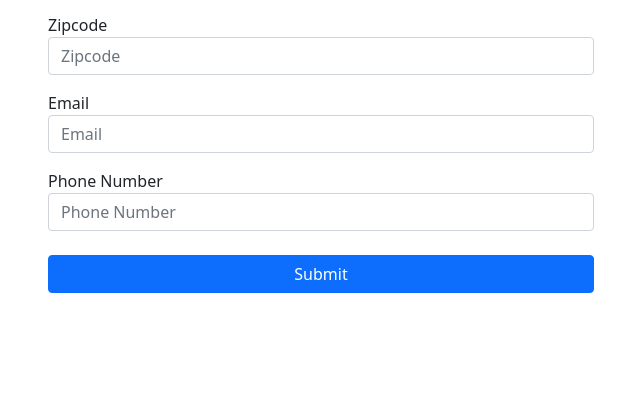
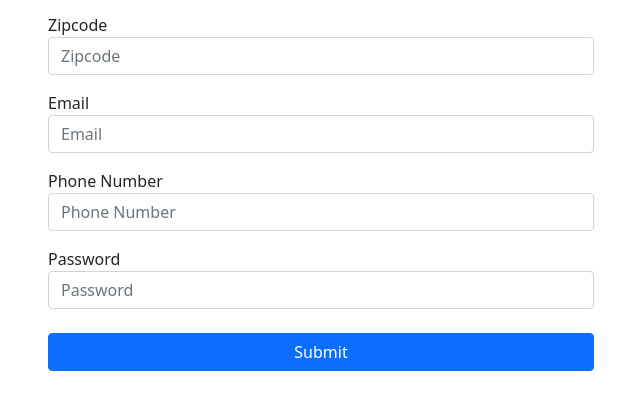
Before and after one commit to naveen701526/form-validation-using-regex, a plain HTML site: page index.html in a window 1280 px wide. Shown: the part 145-554 px from the top of the page, without its empty margins (319-959 px from the left). Drawn offline with nearby package versions, Linux system fonts and the light colour scheme.

Commit message:
add password field

```diff
--- a/index.html
+++ b/index.html
@@ -75,6 +75,18 @@
                                 Enter a valid phone
                             </div>
                         </div>
+                        <!-- password field -->
+
+                        <div class="form-group mt-3">
+                            <label>Password</label>
+                            <input
+                                type="password"
+                                class="form-control"
+                                id="exampleInputPassword1"
+                                placeholder="Password"
+                            />
+                        </div>
+
                         <!-- submit button -->
                         <div class="mt-4 d-grid gap-2">
                             <input
```
